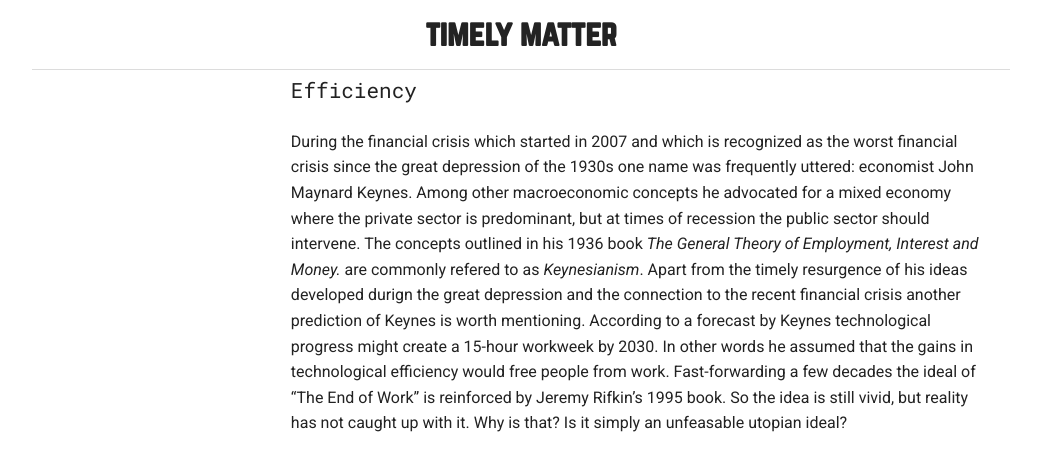
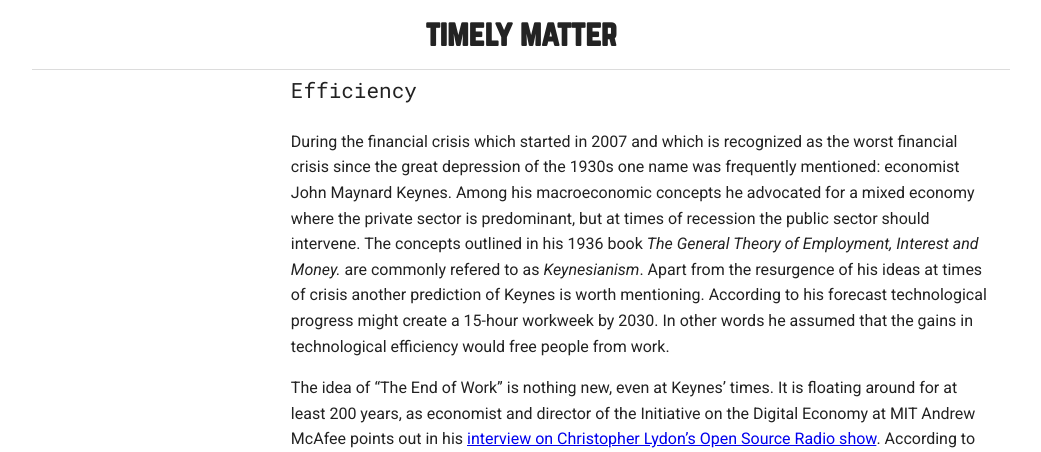
Before and after one commit to davidbeermann/timely-matter, a Jekyll site: the page built from motivation/index.md, in a window 1280 px wide and 1400 px high, scrolled down 933 px. Shown: the top 452 px of the window, without its empty margins (119-1160 px from the left). Built offline with Jekyll 4.4.1, drawn with Linux system fonts in a browser that asks for light colours; some of the changed text lies outside the part shown; grey boxes are pictures that could not be loaded.

Commit message:
less bs in the section of efficiency

```diff
--- a/motivation/index.md
+++ b/motivation/index.md
@@ -18,17 +18,21 @@
 
 ### Efficiency
 
-During the financial crisis which started in 2007 and which is recognized as the worst financial crisis since the great depression of the 1930s one name was frequently uttered: economist John Maynard Keynes. Among other macroeconomic concepts he advocated for a mixed economy where the private sector is predominant, but at times of recession the public sector should intervene. The concepts outlined in his 1936 book *The General Theory of Employment, Interest and Money.* are commonly refered to as *Keynesianism*. Apart from the timely resurgence of his ideas developed durign the great depression and the connection to the recent financial crisis another prediction of Keynes is worth mentioning. According to a forecast by Keynes technological progress might create a 15-hour workweek by 2030. In other words he assumed that the gains in technological efficiency would free people from work. Fast-forwarding a few decades the ideal of "The End of Work" is reinforced by Jeremy Rifkin's 1995 book. So the idea is still vivid, but reality has not caught up with it. Why is that? Is it simply an unfeasable utopian ideal?
+During the financial crisis which started in 2007 and which is recognized as the worst financial crisis since the great depression of the 1930s one name was frequently mentioned: economist John Maynard Keynes. Among his macroeconomic concepts he advocated for a mixed economy where the private sector is predominant, but at times of recession the public sector should intervene. The concepts outlined in his 1936 book *The General Theory of Employment, Interest and Money.* are commonly refered to as *Keynesianism*. Apart from the resurgence of his ideas at times of crisis another prediction of Keynes is worth mentioning. According to his forecast technological progress might create a 15-hour workweek by 2030. In other words he assumed that the gains in technological efficiency would free people from work.
+
+The idea of "The End of Work" is nothing new, even at Keynes' times. It is floating around for at least 200 years, as economist and director of the Initiative on the Digital Economy at MIT Andrew McAfee points out in his [interview on Christopher Lydon's Open Source Radio show](http://radioopensource.org/the-end-of-work/). According to McAfee we are living at times of the second industrial revolution. Whereas in the first revolution we overcame the limitations of our muscles, in the second revolution we will be overcoming the limitations of our minds. The ultimate goal remains the utilization of machines in order to take over the menial tasks of everyday life, so we as humans can immerse ourselves in our passions. In his book *The Second Machine Age: Work, Progress, and Prosperity in a Time of Brilliant Technologies.* he calls this state *Digital Athens*. By this he's referring to greeks time of high culture which was characterized by humanist ideals. A reference which I will pick up on later.
 
 <iframe width="560" height="315" src="https://www.youtube.com/embed/1npzZu83AfU" frameborder="0" allowfullscreen></iframe>
 
-Technology which enables higher efficency does so in order to save time. The notion of 'saving time' alludes to notion of a sustainable work-life balance. The goal is to minimize the amount of 'work time' in order to gain 'life time'. In this scenario work and life are two competing forces, where work has a negative connotation, whereas life has positive connotations. From this perspective being effective at work is eligible, if not necessary in order to have time for life. Generally, technology that acts as a enhancement of or replacement for human labor is ingrained with the drive for efficiency. It is the promise to tip the scale towards the life part of the equation. Computers especially try to fulfill the promise of less, more efficient work. Once computers where connected by a world-wide network and services became available detached from space and time, the dream of 'efficiency at the click of a mouse' seemed attainable even more so.
+Although the ideal of the end of work sounds tempting, McAfee goes on to explain why in his opinion we should critically observe the transition period. The classic economist view of the world is that technology creates more jobs and companies than it destroys. But through his research he became sceptical of this assumption. Because he observed how technology is the driving factor of hollowing out the middle class. That is because technology creates new jobs at the upper and lower steps of the skill ladder.
 
 > "We all remember the promises. The slogans. They were all about freedom, liberation. Supposedly we were in handcuffs and wanted out of them. The key that dangled in front of us was a microchip." — Walter Kirn
 
-Nowadays modern computer technology provides a multiplicity of options providing help to organize ones time. In its simplest form it appers as calendars, notifications and timers. Build upon these are a number of strategies, for example: [GTD (Getting Things Done)](http://gettingthingsdone.com/), [Pomodoro Technique](http://pomodorotechnique.com/) or the [Eisenhower Matrix](http://www.eisenhower.me/). The techniques a then translated into software which makes them broadly available. All these techniques aim to accomplish higher efficiency in order to 'save time'.
+Generally technology which enables higher efficency does so in order to save time – doing the same amount of work in less time. The notion of 'saving time' also alludes to notion of a sustainable work-life balance. The goal is to minimize the amount of 'work time' in order to gain 'life time'. In this scenario work and life are two competing forces, where work has a negative connotation, whereas life has positive connotations. From this perspective being effective at work is eligible, if not necessary in order to have 'time to live'. Generally, technology that acts as a enhancement of or replacement for human labor is ingrained with the drive for efficiency. It is the promise to tip the scale towards the life part of the equation. Computers especially try to fulfill the promise of less, more efficient work. Once computers where connected by a world-wide network and services became available detached from space and time, the dream of 'efficiency at the click of a mouse' seemed attainable even more so.
 
-I think it is worth asking how did we gain comparatively such an advantage in efficiency due to computers but somehow lacking the projected gains in time. If any theme is pravailing over the last few years, if not decades, than the perceived lack of time which we are trying to solve with ever more innovations – technological or enabled by technology. Are we stuck in cycle of efficiency which itself reaps the gains in time?
+As I will point out later the notion of saving time also alludes to a materiality of time, af if time could be stored and used at a later point. This idea is core around which the famous children story of *Momo* by Michael Ende revolves.
+
+Unquestionably technology is evolving at a rapid pace compared to previous decades. How did we gain comparatively such an advantage in efficiency due to computers but somehow lack the projected gains in time? If any theme is pravailing over the last few years, if not decades, than the perceived lack of time which we are trying to solve with ever more innovations – technological or enabled by technology. Are we stuck in cycle of efficiency which itself reaps the gains in time? Is the end of work a utopia?
 
 ### Acceleration
 
```
